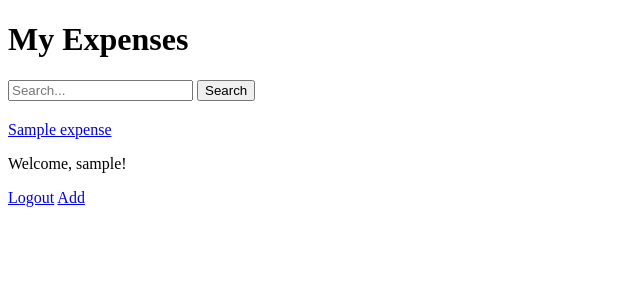
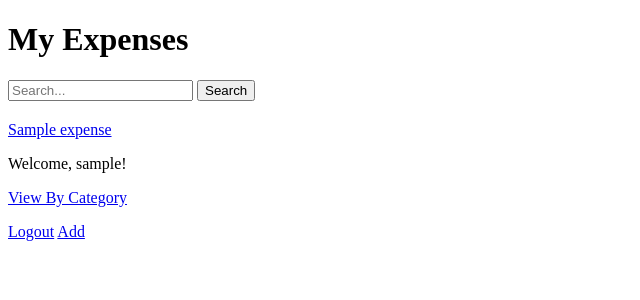
Before and after one commit to magzthecoder/expense_tracker, a Django app: page /expenses/ in a window 1280 px wide. Shown: the top 300 px of the page, without its empty margins (0-640 px from the left). Run offline with Django 5.2, Linux system fonts and the light colour scheme; a user stored in the database is signed in; tables that the repository leaves empty hold one stand-in row (values such as "Sample post").

Commit message:
Category List created

```diff
--- a/expenses/templates/expense_list.html
+++ b/expenses/templates/expense_list.html
@@ -12,19 +12,20 @@
             <button type="submit">Search</button>
          </form>
     {% for expense in expenses %}
-    <p><a href="{% url 'expense_detail' expense.id%}">{{expense.expense_name}}</a></p>
+    <p><a href="{% url 'expense_detail' expense.id %}">{{expense.expense_name}}</a></p>
     {% endfor %}
 
 
     {% if user.is_authenticated %}
             <p>Welcome, {{ user.username }}!</p>
             <div class="actions">
+                <p><a href="{% url 'category_list' %}">View By Category</a></p>
                 <a href="{% url 'logout_page' %}" >Logout</a>
                 <a href="{% url 'add_expense' %}">Add</a>
             </div>
-        {% else %}
+    {% else %}
             <a href="{% url 'login_page' %}">Login</a>
             <a href="{% url 'register_page' %}">Register</a>
-        {% endif %}
+    {% endif %}
 </body>
 </html>
--- a/expenses/urls.py
+++ b/expenses/urls.py
@@ -6,6 +6,9 @@ urlpatterns = [
     path('logout/',views.logout_page,name='logout_page'),
     path('register/',views.register_page,name='register_page'),
     path('expenses/',views.expense_list,name='expense_list'),
+
+    path('expenses/category/',views.category_list,name='category_list'),
+
     path('expenses/add/',views.add_expense,name='add_expense'),
     path('expenses/search/', views.search_expense, name='search_expense'),
     path('expenses/category/add/',views.add_category,name='add_category'),
--- a/expenses/views.py
+++ b/expenses/views.py
@@ -15,6 +15,16 @@ def expense_list(request):
         'expenses':expenses
     }
     return render(request,'expense_list.html',context)
+
+@login_required
+def category_list(request):
+    categories = Category.objects.filter(user=request.user)
+    expenses = Expense.objects.filter(user=request.user)
+    context = {
+        'categories':categories,
+        'expenses':expenses
+    }
+    return render(request,'category_list.html',context)
 
 @login_required
 def expense_detail(request,id):
```
Also changed, not shown: expenses/templates/category_list.html (added, +17 -0 lines).
